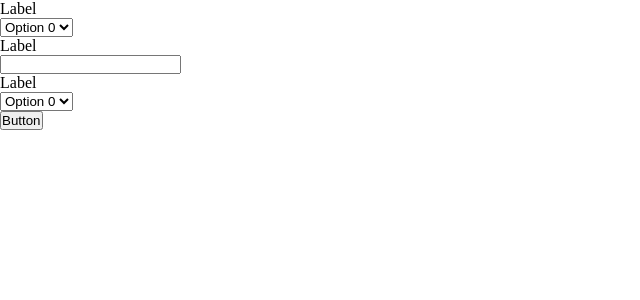
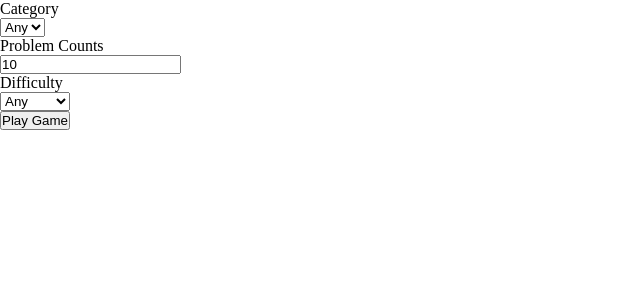
Before and after one commit to uaevd/quiz, a React (Create React App) app: page / in a window 1280 px wide. Shown: the top 300 px of the page, without its empty margins (0-640 px from the left). Built offline with nearby package versions, Linux system fonts and the light colour scheme.

Commit message:
:sparkles: Add initial Props to components

```diff
--- a/src/components/Input.tsx
+++ b/src/components/Input.tsx
@@ -1 +1,8 @@
-export const Input = () => <input />;
+interface Props {
+    readonly value: string;
+    readonly onChange: (value: string) => void;
+}
+
+export const Input = ({ value, onChange }: Props) => (
+    <input type="number" value={value} onChange={(e) => onChange(e.target.value)} />
+);
--- a/src/components/Label.tsx
+++ b/src/components/Label.tsx
@@ -1 +1,5 @@
-export const Label = () => <div>Label</div>;
+interface Props {
+    readonly text: string;
+}
+
+export const Label = ({ text }: Props) => <div>{text}</div>;
--- a/src/components/QuizSetup.tsx
+++ b/src/components/QuizSetup.tsx
@@ -3,20 +3,25 @@ import { Input } from 'components/Input';
 import { Label } from 'components/Label';
 import { Select } from 'components/Select';
 
-export const QuizSetup = () => (
+interface Props {
+    readonly categories: ReadonlyArray<{ value: string; label: string }>;
+    readonly difficulties: ReadonlyArray<{ value: string; label: string }>;
+}
+
+export const QuizSetup = ({ categories, difficulties }: Props) => (
     <div>
         <div>
-            <Label />
-            <Select />
+            <Label text="Category" />
+            <Select options={categories} />
         </div>
         <div>
-            <Label />
-            <Input />
+            <Label text="Problem Counts" />
+            <Input value="10" onChange={console.log} />
         </div>
         <div>
-            <Label />
-            <Select />
+            <Label text="Difficulty" />
+            <Select options={difficulties} />
         </div>
-        <Button />
+        <Button label="Play Game" />
     </div>
 );
--- a/src/components/Select.tsx
+++ b/src/components/Select.tsx
@@ -1,8 +1,13 @@
-export const Select = () => (
+interface Props {
+    readonly options: ReadonlyArray<{ value: string; label: string }>;
+}
+
+export const Select = ({ options }: Props) => (
     <select>
-        <option value="0">Option 0</option>
-        <option value="1">Option 1</option>
-        <option value="2">Option 2</option>
-        <option value="3">Option 3</option>
+        {options.map(({ value, label }) => (
+            <option key={`option-${value}`} value={value}>
+                {label}
+            </option>
+        ))}
     </select>
 );
--- a/src/pages/QuizSetupPage.tsx
+++ b/src/pages/QuizSetupPage.tsx
@@ -1,3 +1,25 @@
 import { QuizSetup } from 'components/QuizSetup';
 
-export const QuizSetupPage = () => <QuizSetup />;
+export const QuizSetupPage = () => (
+    <QuizSetup
+        categories={[{ value: '', label: 'Any' }]}
+        difficulties={[
+            {
+                value: '',
+                label: 'Any',
+            },
+            {
+                value: 'easy',
+                label: 'Easy',
+            },
+            {
+                value: 'medium',
+                label: 'Medium',
+            },
+            {
+                value: 'hard',
+                label: 'Hard',
+            },
+        ]}
+    />
+);
```
Also changed, not shown: src/components/Button.tsx (+6 -1 lines).
